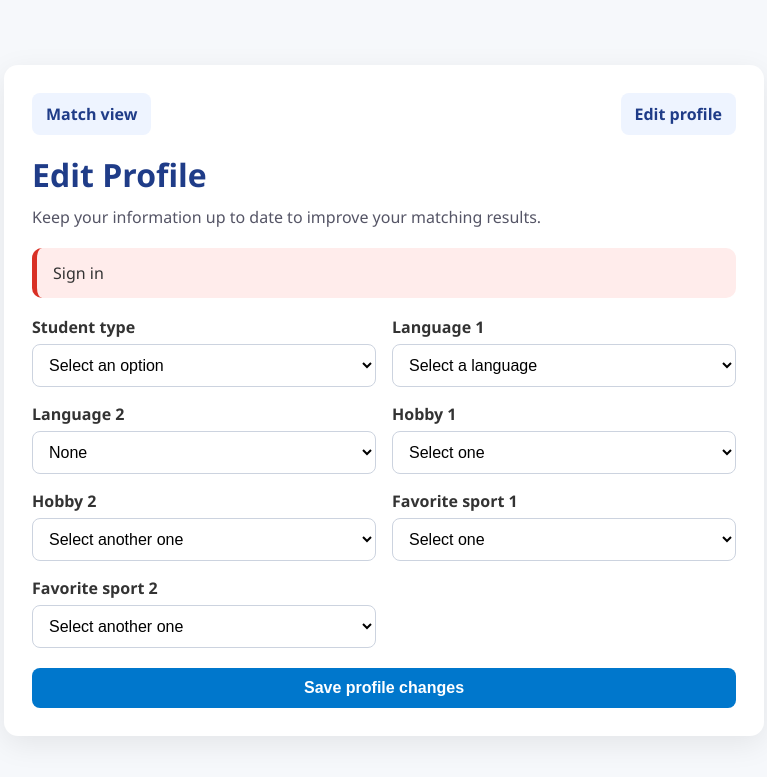
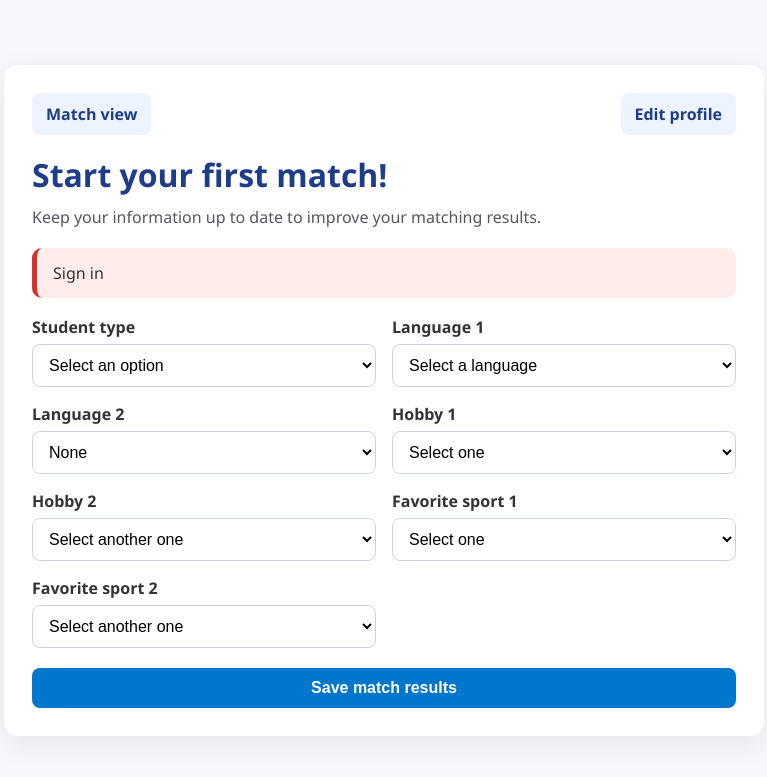
Before and after one commit to luka-rojas-rios/MeetMate, a FastAPI app: page /match-profile in a window 1280 px wide. Shown: the top 777 px of the page, without its empty margins (256-1023 px from the left). Run offline with FastAPI, Linux system fonts and the light colour scheme.

Commit message:
HTML changes for sprint 2

```diff
--- a/backend/templates/match_profile.html
+++ b/backend/templates/match_profile.html
@@ -58,7 +58,7 @@
         <a href="/edit-profile">Edit profile</a>
       </div>
 
-      <h1>Edit Profile</h1>
+      <h1>Start your first match!</h1>
       <p class="subtitle">Keep your information up to date to improve your matching results.</p>
 
       {% if message %}
@@ -144,7 +144,7 @@
           </div>
         </div>
 
-        <button class="submit-btn" type="submit">Save profile changes</button>
+        <button class="submit-btn" type="submit">Save match results</button>
       </form>
     </div>
   </div>
--- a/init_db.py
+++ b/init_db.py
@@ -5,4 +5,4 @@ from backend.models.match import Match
 
 Base.metadata.create_all(bind=engine)
 
-print("✅ Tablas creadas correctamente")
+print(" Tablas creadas correctamente")
```
